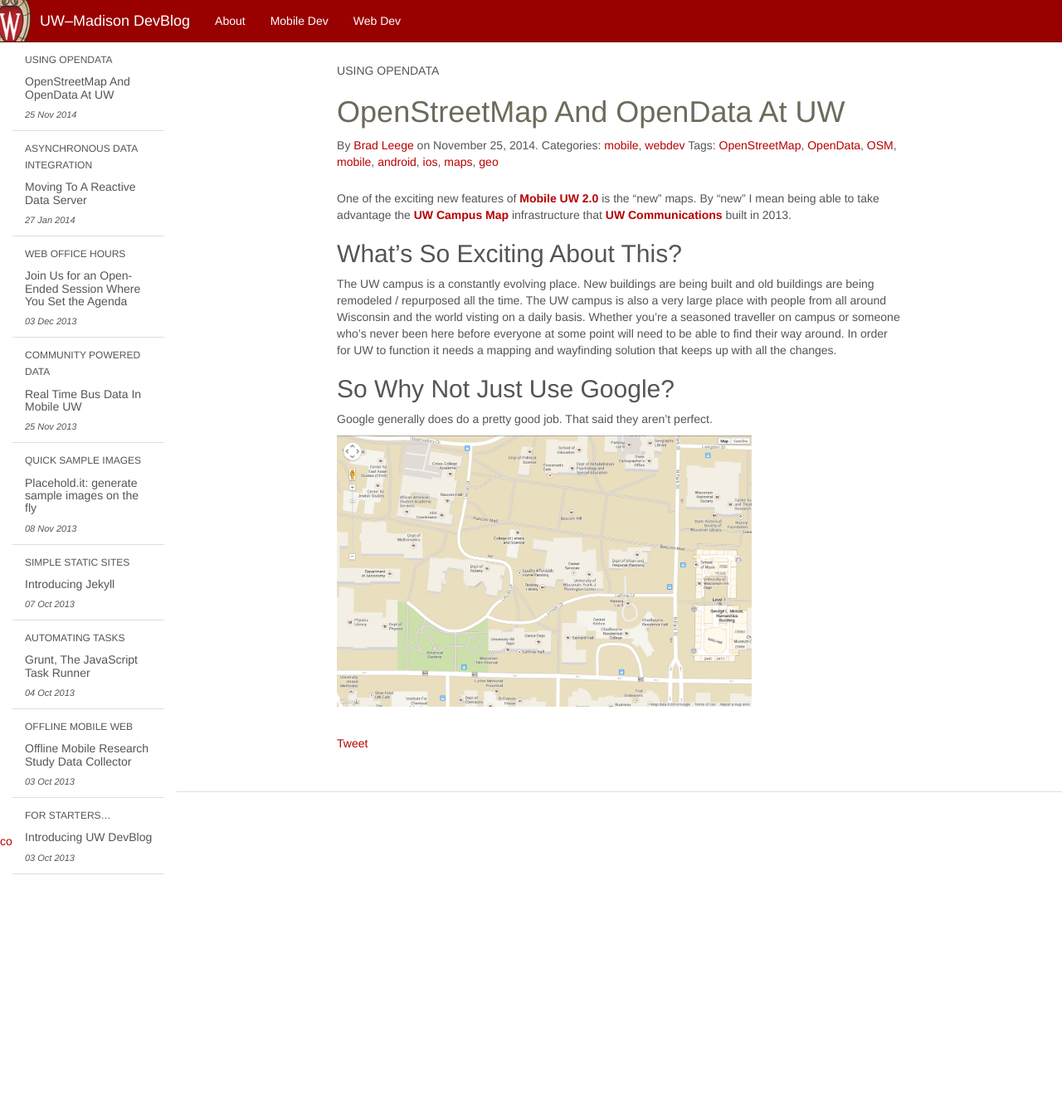
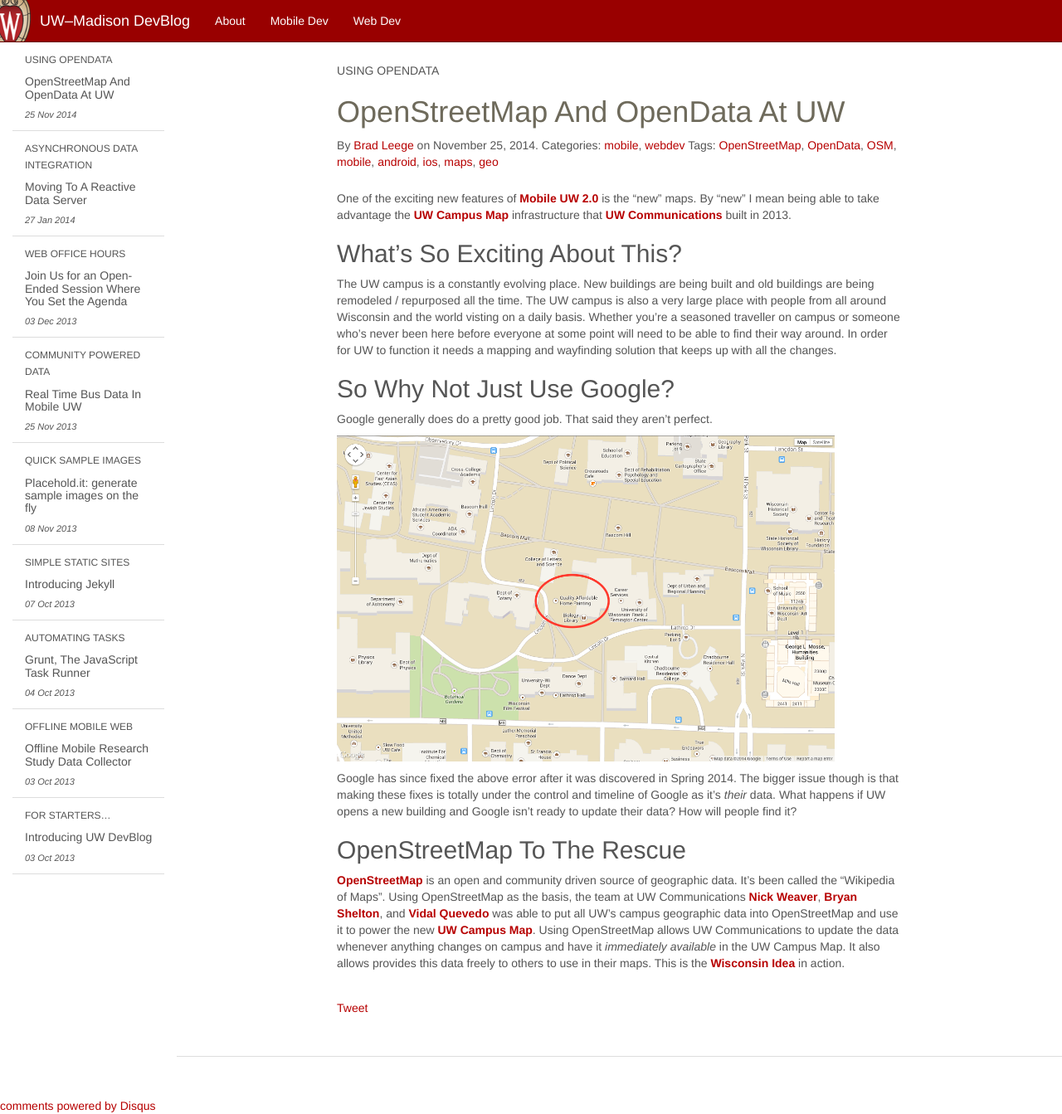
Before and after one commit to UWMadisonUcomm/devblog, a Jekyll site: the page built from _posts/2014-11-25-openstreetmap-opendata.markdown, in a window 1280 px wide and 1343 px high. Shown: the whole window at 83% size. Built offline with Jekyll 4.4.1, drawn with Linux system fonts in a browser that asks for light colours; nearby versions of some CDN libraries; Markdown is read by kramdown in place of the engine named in the settings; comment, search, counter and statistics services are not loaded.

Commit message:
Updating Google Map with annotation.  Adding Google and OpenStreetMap paragraphs.

```diff
--- a/_posts/2014-11-25-openstreetmap-opendata.markdown
+++ b/_posts/2014-11-25-openstreetmap-opendata.markdown
@@ -16,7 +16,13 @@
 ## So Why Not Just Use Google?
 Google generally does do a pretty good job.  That said they aren't perfect.
 
-<img src="/img/posts/2014-11-25-openstreetmap-opendata/20140418-uw-google-map-error.png" width="500">
+<img src="/img/posts/2014-11-25-openstreetmap-opendata/20140418-uw-google-map-error.png" width="600">
+
+Google has since fixed the above error after it was discovered in Spring 2014.  The bigger issue though is that making these fixes is totally under the control and timeline of Google as it's *their* data.  What happens if UW opens a new building and Google isn't ready to update their data?  How will people find it?
+
+## OpenStreetMap To The Rescue
+[OpenStreetMap](http://www.openstreetmap.org/) is an open and community driven source of geographic data.  It's been called the "Wikipedia of Maps".  Using OpenStreetMap as the basis, the team at UW Communications [Nick Weaver](https://twitter.com/nickweaver), [Bryan Shelton](https://twitter.com/bshelton229), and [Vidal Quevedo](https://twitter.com/VidalQuevedo) was able to put all UW's campus geographic data into OpenStreetMap and use it to power the new [UW Campus Map](http://www.map.wisc.edu).  Using OpenStreetMap allows UW Communications to update the data whenever anything changes on campus and have it *immediately available* in the UW Campus Map.  It also allows provides this data freely to others to use in their maps.  This is the [Wisconsin Idea](http://wisconsinidea.wisc.edu) in action.
+
 
 
 <!---
```
Also changed, not shown: img/posts/2014-11-25-openstreetmap-opendata/20140418-uw-google-map-error.png.
